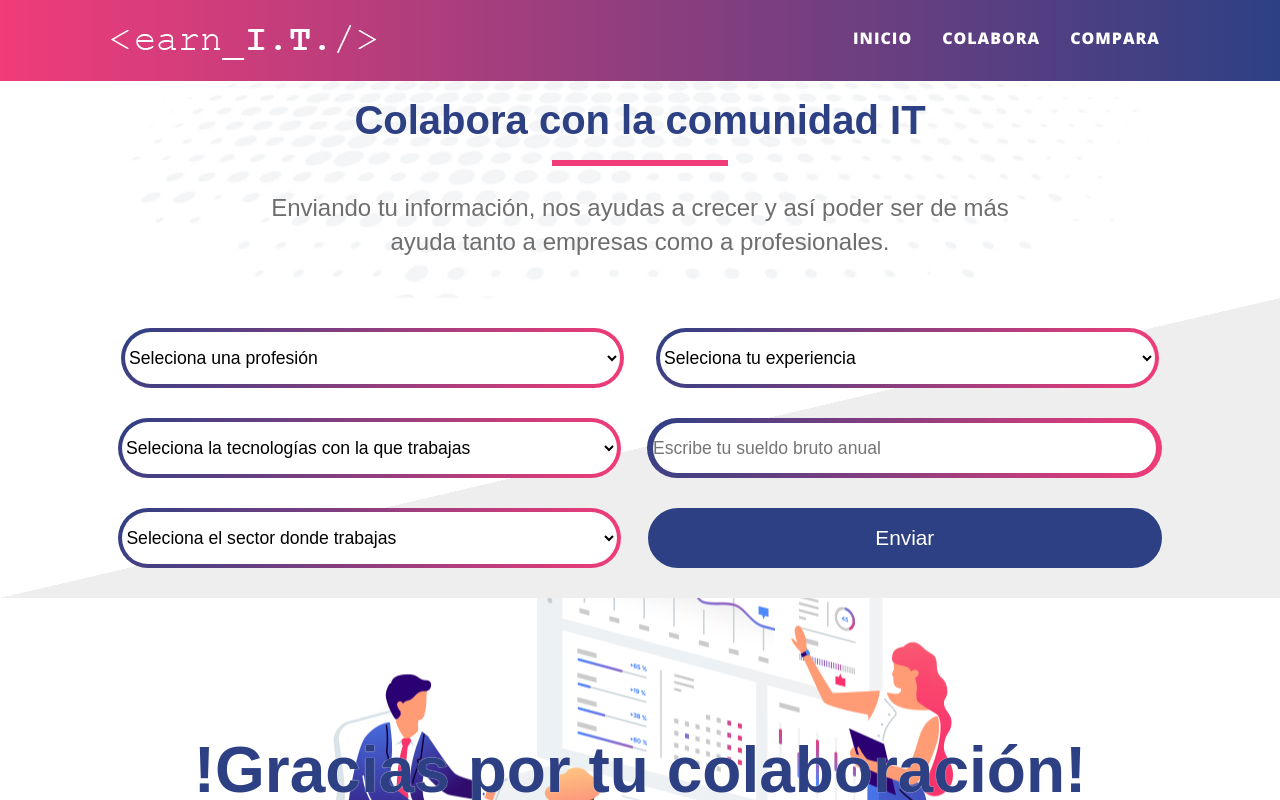
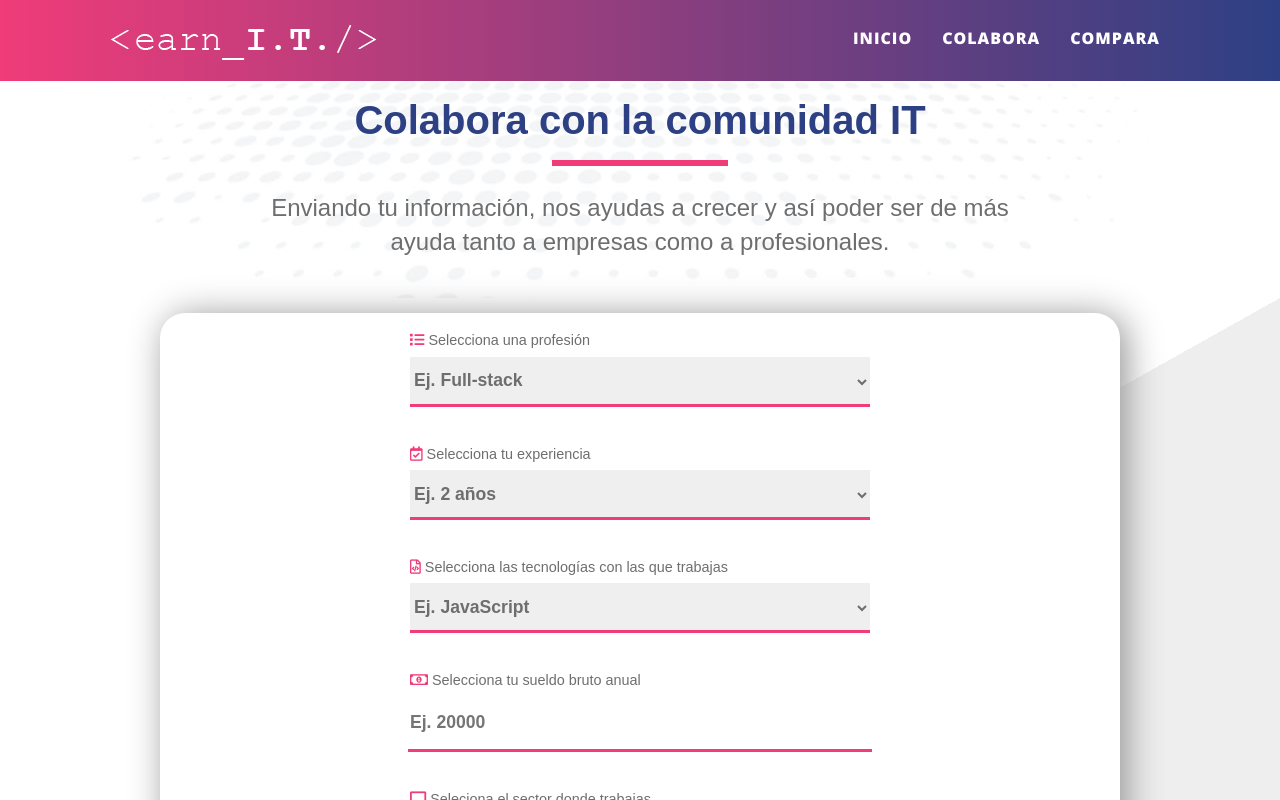
Before and after one commit to JavierMartinGil/Proyecto-earnIT-frontend, an Angular app: page /colabora in a window 1280 px wide. Shown: the top 800 px of the page. Built offline with nearby package versions, Linux system fonts and the light colour scheme.

Commit message:
Formulario

```diff
--- a/src/app/formcol/formcol.component.css
+++ b/src/app/formcol/formcol.component.css
@@ -3,24 +3,56 @@
     background: linear-gradient(to bottom right, #fff 0%, #fff 50%, #eee 50%, #eee 100%);
 }
 
+.formulario_colabora .container {
+    max-width: 95%;
+    margin: 0 auto;
+    padding: 20px;
+    box-shadow: 6px 3px 36px #929292;
+    border-radius: 25px;
+    background: #fff;
+    max-width: 75%;
+}
+
 div.formcol {
-    display: flex;
+    /* display: flex;
     flex-wrap: nowrap;
+    justify-content: space-between; */
 }
 
 div.formcol input[type=number],
 div.formcol select{
     display: block;
-    width: 47%;
-    margin: 15px auto;
-    border: double 4px transparent;
-    border-radius: 80px;
-    background-image: linear-gradient(white, white), radial-gradient(circle at top left, #2d4084,#f03c79);
-    background-origin: border-box;
-    background-clip: content-box, border-box;
+    width: 50%;
+    margin: 5px auto;
     font-size: 1.1em;
-    height: 60px;
+    height: 50px;
     outline: none;
+    margin-bottom: 40px;
+}
+
+div.formcol input[type=number]:hover,
+div.formcol select:hover{
+    background-color: #eee;
+}
+
+form select, input {
+    border: none;
+    border-bottom: 3px solid #f03c79;
+    color: #6e6e6e;
+    font-weight: bold;
+}
+
+div.formcol label{
+    display: block;
+    width: 50%;
+    margin: 0px auto;
+    color: #6e6e6e;
+    padding-bottom: 4px;
+    font-size: .9em;
+}
+
+label .far,label .fas,label .fa {
+    color: #f03c79;
 }
 
 div.formcol input[type=number],
--- a/src/app/formcol/formcol.component.html
+++ b/src/app/formcol/formcol.component.html
@@ -2,25 +2,29 @@
     <div class="container">
         <form novalidate [formGroup]="formulario_colabora" (ngSubmit)="onSubmit()">
             <div class="formcol">
+                <label for=""><i class="fas fa-list"></i> Selecciona una profesión</label>
                 <select formControlName="profesion">
-                    <option value="">Seleciona una profesión</option>
+                    <option value="">Ej. Full-stack</option>
                     <option value="fullstack">Fullstack</option>
                     <option value="frontend">Front-end</option>
                     <option value="backend">Back-end</option>
                 </select>
+
+                <label for=""><i class="far fa-calendar-check"></i> Selecciona tu experiencia</label>
                 <select formControlName="experiencia">
-                    <option value="">Seleciona tu experiencia</option>
-                    <option value="sinexperiencia">Sin experiencia</option>
-                    <option value="1ano">1 año</option>
-                    <option value="2anos">2 años</option>
-                    <option value="3anos">3 años</option>
-                    <option value="4anos">4 años</option>
-                    <option value="mas4anos">Más de 4 años</option>
+                    <option value="">Ej. 2 años</option>
+                    <option value="0">Sin experiencia</option>
+                    <option value="1">1 año</option>
+                    <option value="2">2 años</option>
+                    <option value="3">3 años</option>
+                    <option value="4">4 años</option>
+                    <option value="5">Más de 4 años</option>
                 </select>
             </div>
             <div class="formcol">
+                <label for=""><i class="far fa-file-code"></i> Selecciona las tecnologías con las que trabajas</label>
                 <select formControlName="tecnologias">
-                    <option value="">Seleciona la tecnologías con la que trabajas</option>
+                    <option value="">Ej. JavaScript</option>
                     <option value="javascript">JavaScript</option>
                     <option value="angular">Angular</option>
                     <option value="react">React</option>
@@ -29,11 +33,13 @@
                     <option value="nodejs">NodeJS</option>
                     <option value="java">Java</option>
                 </select>
-                <input type="number" formControlName="sueldo" min="12000" max="60000" placeholder="Escribe tu sueldo bruto anual">
+                <label for=""><i class="far fa-money-bill-alt"></i> Selecciona tu sueldo bruto anual</label>
+                <input type="number" formControlName="sueldo" min="12000" max="60000" placeholder="Ej. 20000">
             </div>
             <div class="formcol">
+                <label for=""><i class="fas fa-desktop"></i> Seleciona el sector donde trabajas</label>
                 <select formControlName="sector">
-                    <option value="">Seleciona el sector donde trabajas</option>
+                    <option value=""><span>Ej. Consultora</span></option>
                     <option value="consultora">Consultora</option>
                     <option value="startup">Start-up</option>
                     <option value="agencia">Agencia</option>
@@ -46,6 +52,6 @@
 </div>
 <div class="imagen_gracias">
     <div class="container">
-        <h3>!Gracias por tu colaboración!</h3>
+        <h3>¡Gracias por tu colaboración!</h3>
     </div>
 </div>
--- a/src/app/formcomp/formcomp.component.html
+++ b/src/app/formcomp/formcomp.component.html
@@ -11,7 +11,7 @@
             </div>
             <div>
                 <select formControlName="experiencia">
-                    <option value="">Seleciona tu experiencia</option>
+                    <option value="">Seleciona tu. experiencia</option>
                     <option value="0">Sin experiencia</option>
                     <option value="1">1 año</option>
                     <option value="2">2 años</option>
```
Also changed, not shown: 1 other file (tests, documents, lock files or other folders).
